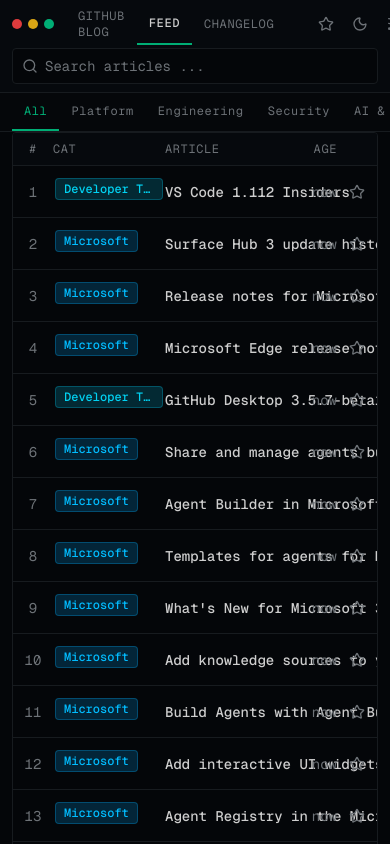
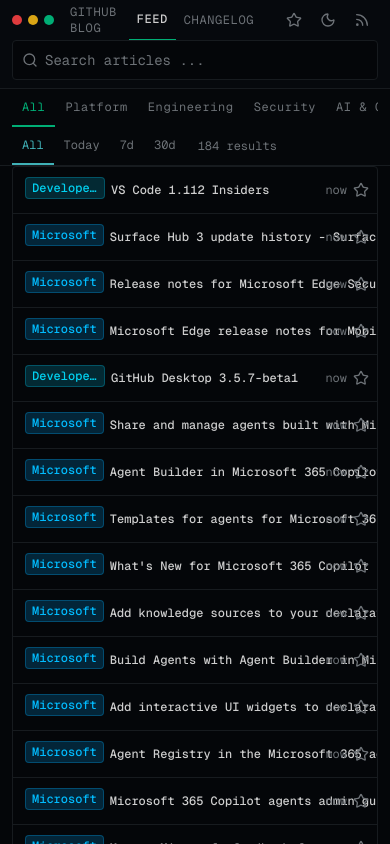
Before and after one commit to ragmha/gh-newsfeed, a Next.js app: page / in a window 390 px wide. Shown: the top 844 px of the page. Built offline with nearby package versions, Linux system fonts and the light colour scheme.

Commit message:
refactor: improve layout and spacing across components for better responsiveness

```diff
--- a/src/components/ArticleCard.tsx
+++ b/src/components/ArticleCard.tsx
@@ -96,18 +96,18 @@
 
   const isEven = index % 2 === 0;
 
+  const rowBg = isEven ? "bg-transparent" : "bg-card/30";
+
   return (
-    <div className={`group flex items-center gap-0 mono text-sm border-b border-border vercel-transition hover:bg-secondary/60 ${
-      isEven ? "bg-transparent" : "bg-card/30"
-    }`}>
-      {/* Index */}
-      <span className="w-10 shrink-0 text-center tabular-nums text-muted-foreground py-3">
+    <div className={`group flex items-center gap-1.5 sm:gap-0 mono text-xs sm:text-sm border-b border-border vercel-transition hover:bg-secondary/60 ${rowBg}`}>
+      {/* Index — hidden on mobile */}
+      <span className="hidden sm:block w-10 shrink-0 text-center tabular-nums text-muted-foreground py-3">
         {index + 1}
       </span>
 
-      {/* Category tag */}
-      <span className="w-28 shrink-0 py-3 px-0.5">
-        <span className={`inline-block rounded border px-2 py-0.5 text-xs font-medium truncate max-w-full ${
+      {/* Category tag — compact on mobile */}
+      <span className="shrink-0 py-2.5 sm:py-3 pl-3 sm:pl-0.5 sm:w-28">
+        <span className={`inline-block rounded border px-1.5 sm:px-2 py-0.5 text-xs font-medium truncate max-w-20 sm:max-w-full ${
           CATEGORY_COLORS[article.category] || DEFAULT_CATEGORY_COLOR
         }`}>
           {article.category || "General"}
@@ -115,7 +115,7 @@
       </span>
 
       {/* Title + domain */}
-      <div className="flex-1 min-w-0 py-3 pr-3">
+      <div className="flex-1 min-w-0 py-2.5 sm:py-3 pr-2 sm:pr-3">
         <a
           href={article.link}
           target="_blank"
@@ -125,7 +125,7 @@
           <span className="font-medium text-foreground truncate vercel-transition group-hover/link:text-terminal-green">
             {article.title}
           </span>
-          <ExternalLink className="size-3 shrink-0 text-muted-foreground/40 opacity-0 group-hover/link:opacity-100 vercel-transition" />
+          <ExternalLink className="size-3 shrink-0 text-muted-foreground/40 opacity-0 group-hover/link:opacity-100 vercel-transition hidden sm:inline-block" />
         </a>
         {domain && (
           <span className="ml-2 text-xs text-muted-foreground/50 hidden sm:inline">
@@ -147,17 +147,17 @@
       </span>
 
       {/* Time */}
-      <span className="w-16 shrink-0 text-right tabular-nums text-muted-foreground py-3">
+      <span className="shrink-0 tabular-nums text-muted-foreground py-2.5 sm:py-3 text-right sm:w-16">
         {ago}
       </span>
 
-      {/* Date */}
+      {/* Date — hidden on mobile */}
       <span className="w-24 shrink-0 text-right tabular-nums text-muted-foreground py-3 hidden sm:block">
         {date}
       </span>
 
       {/* Bookmark */}
-      <div className="w-10 shrink-0 flex justify-center py-3">
+      <div className="shrink-0 flex justify-center py-2.5 sm:py-3 pr-2 sm:pr-0 sm:w-10">
         <button
           onClick={handleBookmark}
           aria-label={bookmarked ? "Remove bookmark" : "Add bookmark"}
--- a/src/components/ArticlesGrid.tsx
+++ b/src/components/ArticlesGrid.tsx
@@ -57,15 +57,15 @@
 
   return (
     <div className="flex flex-col border border-border rounded overflow-hidden">
-      {/* Table header */}
-      <div className="flex items-center gap-0 mono text-xs uppercase tracking-wider text-muted-foreground bg-card border-b border-border">
+      {/* Table header (desktop only) */}
+      <div className="hidden sm:flex items-center gap-0 mono text-xs uppercase tracking-wider text-muted-foreground bg-card border-b border-border">
         <span className="w-10 shrink-0 text-center py-2">#</span>
         <span className="w-28 shrink-0 py-2">Cat</span>
         <span className="flex-1 py-2">Article</span>
         <span className="w-32 shrink-0 py-2 hidden lg:block">Source</span>
         <span className="w-28 shrink-0 py-2 hidden md:block">Author</span>
         <span className="w-16 shrink-0 text-right py-2">Age</span>
-        <span className="w-24 shrink-0 text-right py-2 hidden sm:block">Date</span>
+        <span className="w-24 shrink-0 text-right py-2">Date</span>
         <span className="w-10 shrink-0" />
       </div>
 
--- a/src/components/Controls.tsx
+++ b/src/components/Controls.tsx
@@ -34,7 +34,7 @@
   } = useFeed();
 
   return (
-    <div className="flex flex-col gap-3 py-4 sm:flex-row sm:items-center sm:justify-between">
+    <div className="flex flex-col gap-2 py-4 sm:flex-row sm:items-center sm:justify-between">
       {/* Left: article count */}
       <p className="mono text-xs text-muted-foreground">
         Showing{" "}
@@ -52,7 +52,7 @@
           value={dateFilter}
           onValueChange={(v) => setDateFilter(v as DateFilter)}
         >
-          <SelectTrigger size="sm" className="w-[130px] rounded-md border-border bg-secondary text-xs">
+          <SelectTrigger size="sm" className="flex-1 sm:flex-none sm:w-[130px] rounded-md border-border bg-secondary text-xs">
             <SelectValue placeholder="Date range" />
           </SelectTrigger>
           <SelectContent>
@@ -68,7 +68,7 @@
           value={sortBy}
           onValueChange={(v) => setSortBy(v as SortOption)}
         >
-          <SelectTrigger size="sm" className="w-[140px] rounded-md border-border bg-secondary text-xs">
+          <SelectTrigger size="sm" className="flex-1 sm:flex-none sm:w-[140px] rounded-md border-border bg-secondary text-xs">
             <SelectValue placeholder="Sort by" />
           </SelectTrigger>
           <SelectContent>
--- a/src/components/FilterBar.tsx
+++ b/src/components/FilterBar.tsx
@@ -23,13 +23,13 @@
   const categoryNames = Object.keys(CATEGORIES);
 
   return (
-    <div className="border-b border-border bg-card/50 overflow-x-auto">
-      <div className="flex items-center min-w-max px-3 sm:px-4">
+    <div className="border-b border-border bg-card/50">
+      <div className="flex flex-col sm:flex-row sm:items-center px-3 sm:px-4">
         {/* Category tabs */}
-        <div className="flex items-center gap-0 mono text-xs uppercase tracking-wider">
+        <div className="flex items-center gap-0 mono text-xs uppercase tracking-wider overflow-x-auto">
           <button
             onClick={() => setCurrentCategory(null)}
-            className={`px-3 py-2.5 border-b-2 vercel-transition ${
+            className={`shrink-0 px-2.5 sm:px-3 py-2.5 border-b-2 vercel-transition ${
               !currentCategory
                 ? "border-terminal-green terminal-green"
                 : "border-transparent text-muted-foreground hover:text-foreground"
@@ -43,7 +43,7 @@
               onClick={() =>
                 setCurrentCategory(currentCategory === name ? null : name)
               }
-              className={`px-3 py-2.5 border-b-2 vercel-transition ${
+              className={`shrink-0 px-2.5 sm:px-3 py-2.5 border-b-2 vercel-transition ${
                 currentCategory === name
                   ? "border-terminal-green terminal-green"
                   : "border-transparent text-muted-foreground hover:text-foreground"
@@ -54,8 +54,8 @@
           ))}
         </div>
 
-        {/* Spacer */}
-        <div className="flex-1" />
+        {/* Spacer (desktop only) */}
+        <div className="hidden sm:block flex-1" />
 
         {/* Date range + count */}
         <div className="flex items-center gap-0 mono text-xs">
--- a/src/components/Footer.tsx
+++ b/src/components/Footer.tsx
@@ -3,11 +3,11 @@
 export function Footer() {
   return (
     <footer className="border-t border-border">
-      <div className="flex items-center justify-between px-4 py-3">
+      <div className="flex flex-col sm:flex-row items-center justify-between gap-1 sm:gap-4 px-3 sm:px-4 py-3">
         <span className="mono text-xs text-muted-foreground">
           GitHub Feed Terminal v1.0
         </span>
-        <div className="flex items-center gap-4">
+        <div className="flex items-center gap-3 sm:gap-4">
           <a
             href="https://github.blog/"
             target="_blank"
--- a/src/components/Header.tsx
+++ b/src/components/Header.tsx
@@ -39,7 +39,7 @@
 
   return (
     <header className="border-b border-border bg-card">
-      <div className="flex items-center h-12 px-3 sm:px-4 gap-3">
+      <div className="flex items-center h-10 sm:h-12 px-3 sm:px-4 gap-2 sm:gap-3">
         {/* Logo */}
         <div className="flex items-center gap-2 shrink-0">
           <div className="flex items-center gap-1.5">
@@ -55,18 +55,18 @@
             href="https://github.blog/"
             target="_blank"
             rel="noopener noreferrer"
-            className="px-3 py-3 text-muted-foreground hover:text-foreground vercel-transition"
+            className="px-2 sm:px-3 py-3 text-muted-foreground hover:text-foreground vercel-transition"
           >
             GitHub Blog
           </a>
-          <span className="px-3 py-3 text-foreground border-b-2 border-terminal-green font-medium">
+          <span className="px-2 sm:px-3 py-3 text-foreground border-b-2 border-terminal-green font-medium">
             Feed
           </span>
           <a
             href="https://github.blog/changelog/"
             target="_blank"
             rel="noopener noreferrer"
-            className="px-3 py-3 text-muted-foreground hover:text-foreground vercel-transition"
+            className="px-2 sm:px-3 py-3 text-muted-foreground hover:text-foreground vercel-transition"
           >
             Changelog
           </a>
@@ -141,7 +141,7 @@
             placeholder="Search articles ..."
             value={searchQuery}
             onChange={(e) => setSearchQuery(e.target.value)}
-            className="mono h-9 w-full rounded border border-border bg-background pl-8 pr-3 text-sm text-foreground placeholder:text-muted-foreground focus:outline-none focus:border-terminal-green vercel-transition"
+            className="mono h-10 w-full rounded border border-border bg-background pl-8 pr-3 text-sm text-foreground placeholder:text-muted-foreground focus:outline-none focus:border-terminal-green vercel-transition"
           />
         </div>
       </div>
```
